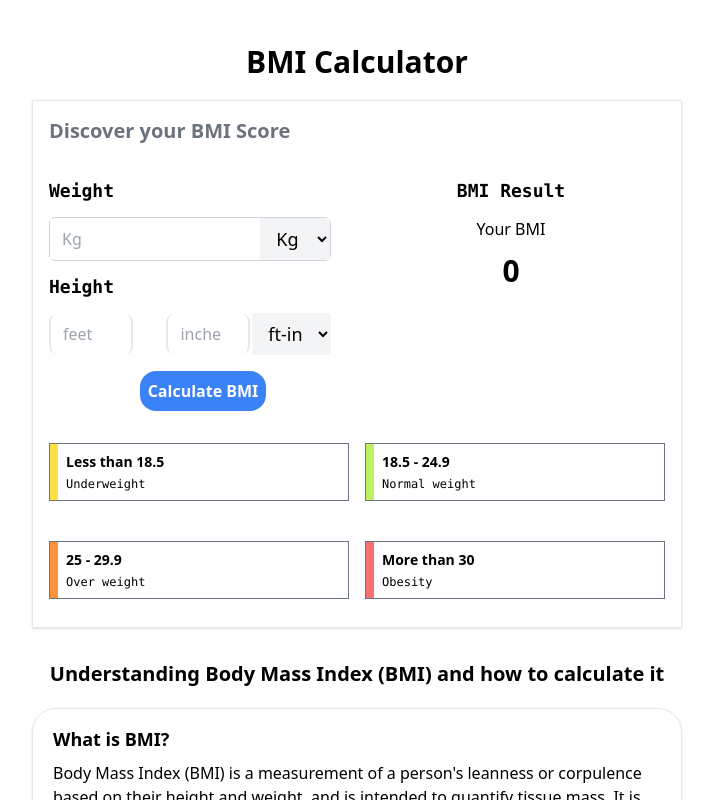
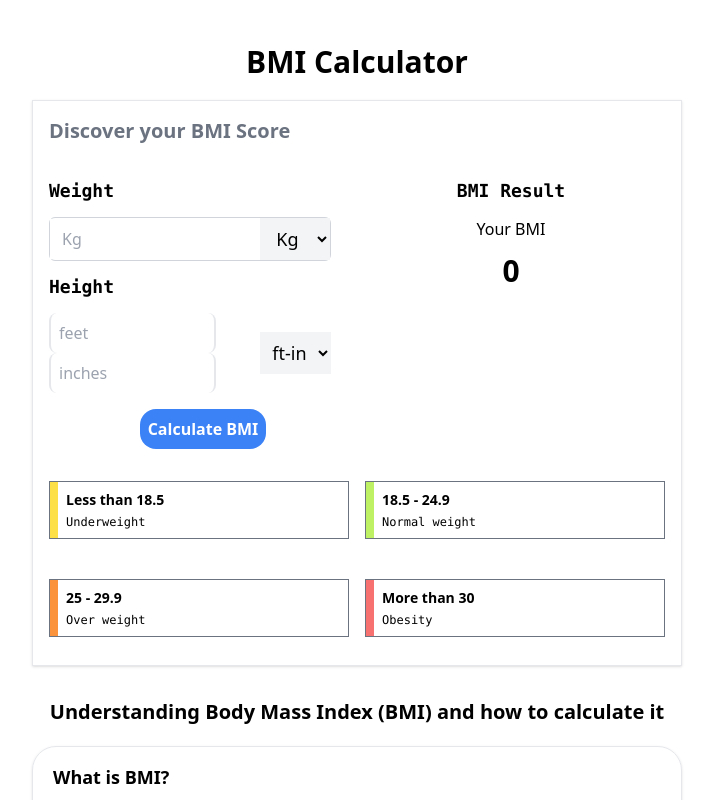
Before and after one commit to MarcoMynous/BMI, a React (Vite) app: page / in a window 1280 px wide. Shown: the top 800 px of the page, without its empty margins (283-996 px from the left). Built offline with nearby package versions, Linux system fonts and the light colour scheme.

Commit message:
first commitsss

```diff
--- a/src/Components/Calculate.jsx
+++ b/src/Components/Calculate.jsx
@@ -14,6 +14,13 @@ const Calculate = () => {
 
   const calculateBMI = () => {
     if (!weight || (!heightFeet && !heightIn)) {
+      setBmi(0);
+      setCategory("");
+      alert("Please enter in the field");
+      return;
+    }
+
+    if (!weightPounds || !heightCm) {
       setBmi(0);
       setCategory("");
       alert("Please enter in the field");
@@ -48,23 +55,39 @@ const Calculate = () => {
 
   const handleWeight = (e) => {
     const value = e.target.value;
-    setWeight(value);
+    if (value === "" || parseFloat(value) >= 0) {
+      setWeight(value);
+    }
   };
 
   const handleFeetChange = (e) => {
     const value = e.target.value;
-    setHeightFeet(value);
+    if (value === "" || parseInt(value, 10) >= 0) {
+      setHeightFeet(value);
+    }
   };
 
   const handleCmChange = (e) => {
     const value = e.target.value;
-    setHeightCm(value);
+    if (value === "" || parseFloat(value) >= 0) {
+      setHeightCm(value);
+    }
   };
 
   const handleInChange = (e) => {
     const value = e.target.value;
-    if (value === "" || parseInt(value, 10) < 12) {
+    if (
+      value === "" ||
+      (parseInt(value, 10) >= 0 && parseInt(value, 10) < 12)
+    ) {
       setHeightIn(value);
+    }
+  };
+
+  const HandleWeightPound = (e) => {
+    const value = e.target.value;
+    if (value === "" || parseFloat(value) >= 0) {
+      setWeightPounds(value);
     }
   };
 
@@ -90,14 +113,14 @@ const Calculate = () => {
                 type="number"
                 placeholder="Ibs"
                 value={weightPounds}
-                onChange={(e) => setWeightPounds(e.target.value)}
+                onChange={HandleWeightPound}
                 className="px-3 py-2 w-11/12 border-none focus:outline-none text-lg text-black"
               />
             )}
 
             <select
               value={weightUnit}
-              onChange={(e) => setWeightUnit(e.target.value)}
+              onChange={HandleWeightPound}
               className="border-none px-3 py-2 bg-gray-100 text-black text-lg focus:outline-none"
             >
               <option value="kg">Kg</option>
@@ -112,20 +135,20 @@ const Calculate = () => {
             }`}
           >
             {heightUnit === "ft_in" ? (
-              <div className="  flex justify-between">
+              <div className="flex flex-col justify-between">
                 <input
                   type="number"
                   placeholder="feet"
                   value={heightFeet}
                   onChange={handleFeetChange}
-                  className=" px-3 py-2 w-5/12 border-l-2 border-r-2 hover:border-gray-200 focus:outline-none text-md text-black rounded-lg"
+                  className=" px-2 py-2 w-4/5 border-l-2 border-r-2 hover:border-gray-200 focus:outline-none text-md text-black rounded-lg"
                 />
                 <input
                   type="number"
                   placeholder="inches"
                   value={heightIn}
                   onChange={handleInChange}
-                  className="px-3 py-2 w-5/12 border-r-2 border-l-2 hover:border-gray-200 focus:outline-none text-md text-black rounded-lg"
+                  className="px-2 py-2 w-4/5 sm:min-w-9 border-r-2 border-l-2 hover:border-gray-200 focus:outline-none text-md text-black rounded-lg"
                 />
               </div>
             ) : (
@@ -134,13 +157,13 @@ const Calculate = () => {
                 placeholder="cm"
                 value={heightCm} // Reuse heightFeet for simplicity
                 onChange={handleCmChange}
-                className="px-3 py-2 w-11/12 border-none focus:outline-none text-md text-black"
+                className="px-3 py-2 w-11/12  border-none focus:outline-none text-md text-black"
               />
             )}
             <select
               value={heightUnit}
               onChange={(e) => setHeightUnit(e.target.value)}
-              className="border-none ml-0.5 px-3 py-2 bg-gray-100 text-black text-lg focus:outline-none"
+              className="border-none ml-0.5 px-2 py-2 bg-gray-100 text-black text-lg focus:outline-none"
             >
               <option value="ft_in">ft-in</option>
               <option value="cm">cm</option>
```
